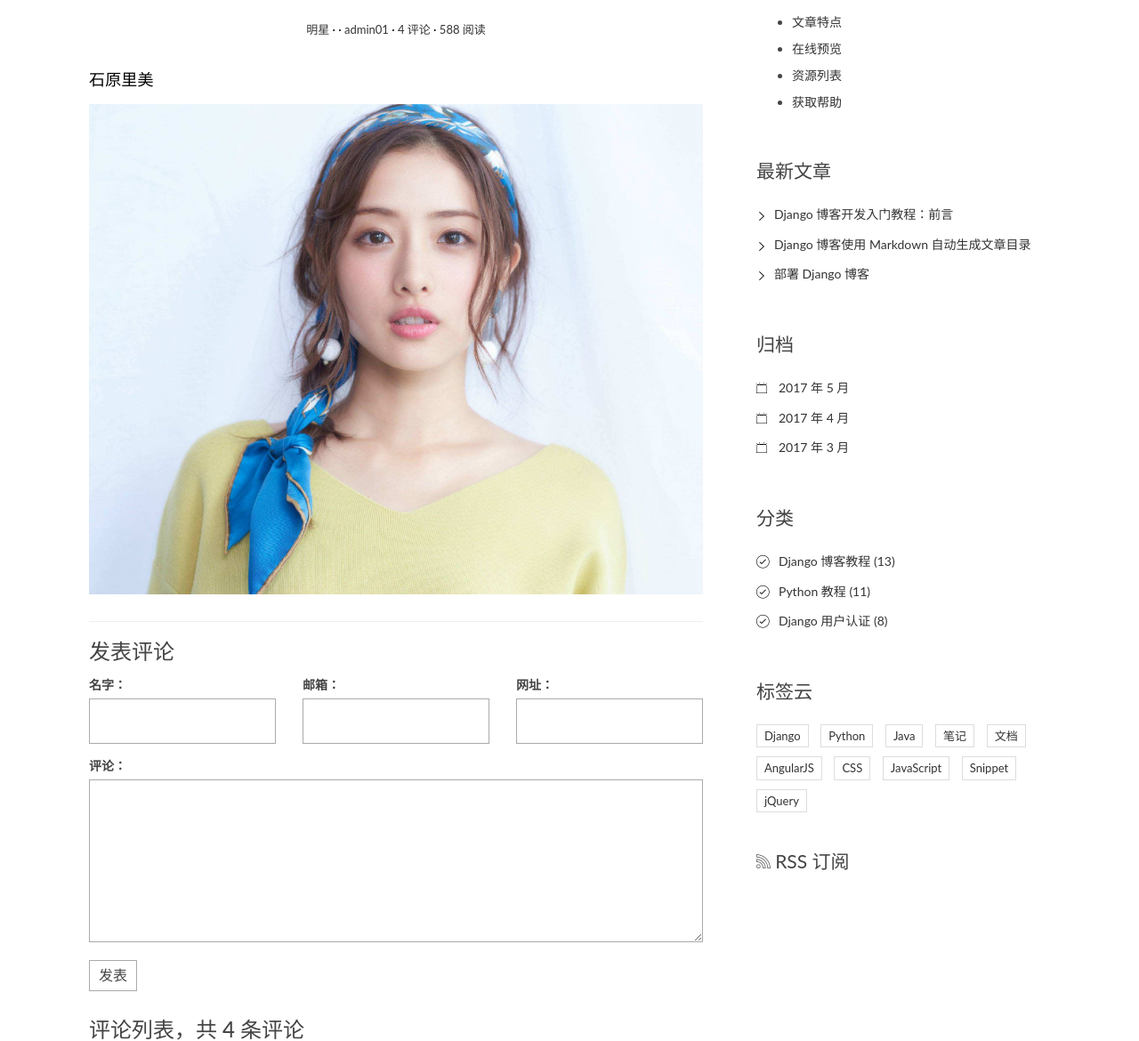
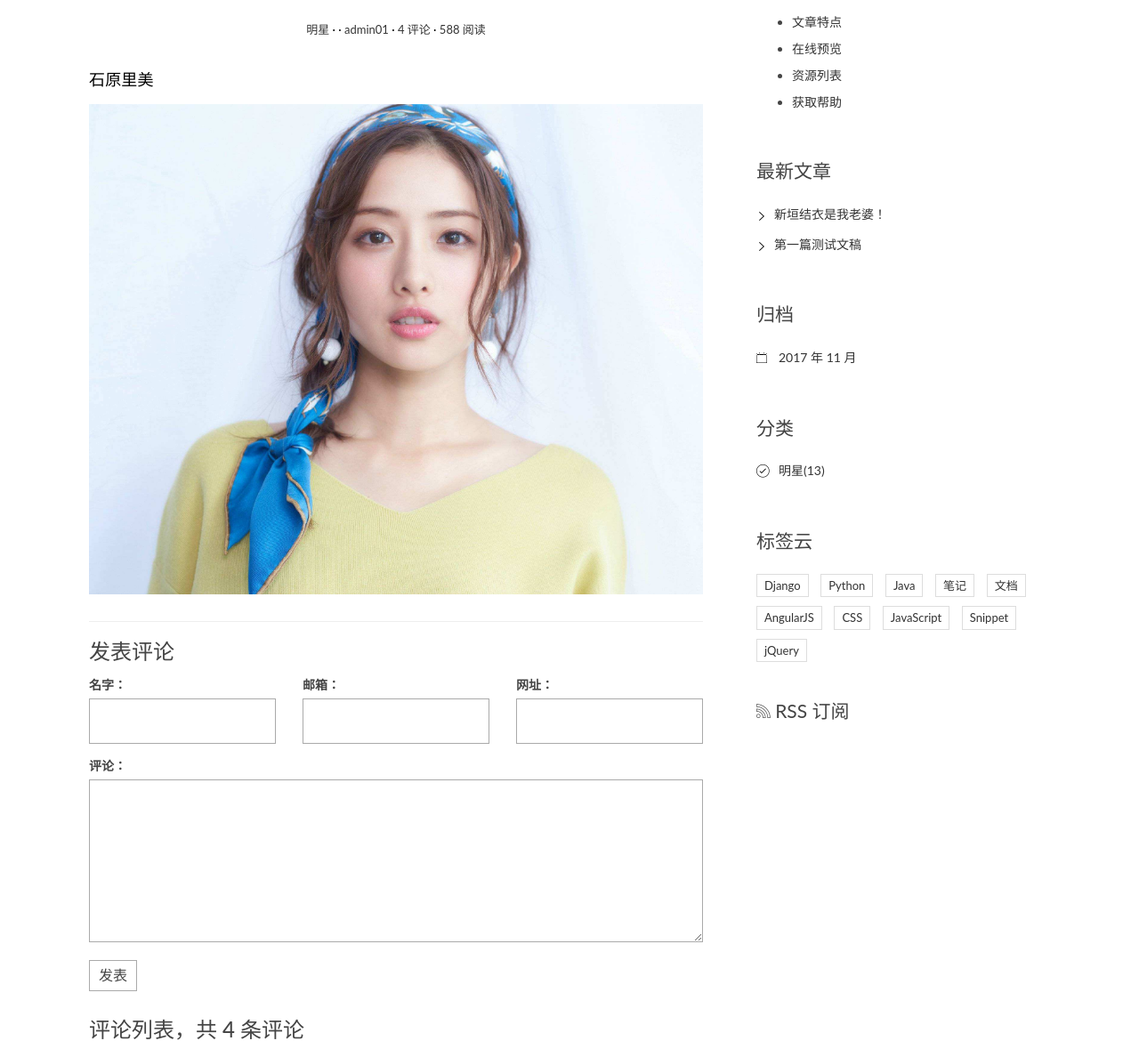
Before and after one commit to hmyx1997/IT_blog, a Django app: page /post/1/ in a window 1280 px wide. Shown: the part 209-1379 px from the top of the page at 89% size. Run offline with Django 3.2, Linux system fonts and the light colour scheme; data comes from the database, SQL or seed files in the repository; both versions use the stored data as it was after the commit; parts of the project's set-up code (start-up, migrations or seed data) failed here and were passed over; some libraries are stand-ins or nearby versions.

Commit message:
update in 2017.11.28 4：00
增加可以在网页侧栏实现标签分类的功能

```diff
--- /dev/null
+++ b/blog/templatetags/blog_tags.py
@@ -0,0 +1,21 @@
+# -*- coding: utf-8 -*-
+
+from  ..models import Post,Category
+from django import template
+
+register = template.Library()
+
+#获取数据库中最新的num篇文章
+@register.simple_tag
+def get_recent_posts(num=5):
+    return Post.objects.all().order_by('-create_time')[:num]
+
+#实现按月分归档
+@register.simple_tag()
+def archives():
+    return Post.objects.dates('create_time','month',order='DESC')
+
+#分类模板标签
+@register.simple_tag()
+def get_categories():
+    return Category.objects.all()
--- a/templates/base.html
+++ b/templates/base.html
@@ -1,4 +1,5 @@
 {% load staticfiles %}
+{% load blog_tags %}
 <!DOCTYPE html>
 <html>
 <head>
@@ -75,45 +76,42 @@
                 {% endblock toc %}
                 <div class="widget widget-recent-posts">
                     <h3 class="widget-title">最新文章</h3>
+                    {% get_recent_posts as recent_post_list %}
                     <ul>
+                        {% for post in recent_post_list %}
                         <li>
-                            <a href="#">Django 博客开发入门教程：前言</a>
+                            <a href="{{ post.get_absolute_url }}">{{ post.title }}</a>
                         </li>
-                        <li>
-                            <a href="#">Django 博客使用 Markdown 自动生成文章目录</a>
-                        </li>
-                        <li>
-                            <a href="#">部署 Django 博客</a>
-                        </li>
+                        {% empty %}
+                        暂无文章！
+                        {% endfor %}
                     </ul>
                 </div>
                 <div class="widget widget-archives">
                     <h3 class="widget-title">归档</h3>
+                    {% archives as date_list %}
                     <ul>
+                        {% for date in date_list %}
                         <li>
-                            <a href="#">2017 年 5 月</a>
+                         <a href="#">{{ date.year }} 年 {{date.month }} 月 </a>
                         </li>
-                        <li>
-                            <a href="#">2017 年 4 月</a>
-                        </li>
-                        <li>
-                            <a href="#">2017 年 3 月</a>
-                        </li>
+                        {% empty %}
+                        暂无归档！
+                        {% endfor %}
                     </ul>
                 </div>
 
                 <div class="widget widget-category">
                     <h3 class="widget-title">分类</h3>
+                    {% get_categories as category_list %}
                     <ul>
+                        {% for category in category_list %}
                         <li>
-                            <a href="#">Django 博客教程 <span class="post-count">(13)</span></a>
+                            <a href="#">{{ category.name }}<span class="post-count">(13)</span> </a>
                         </li>
-                        <li>
-                            <a href="#">Python 教程 <span class="post-count">(11)</span></a>
-                        </li>
-                        <li>
-                            <a href="#">Django 用户认证 <span class="post-count">(8)</span></a>
-                        </li>
+                        {% empty %}
+                        暂无分类！
+                        {% endfor %}
                     </ul>
                 </div>
 
```
Also changed, not shown: README.txt, blog/templatetags/__init__.py (added), db.sqlite3, media/uploads/images/57ff0451fe592dbe3909f79fc47aeecc_20171128153034_212.jpg (added).
